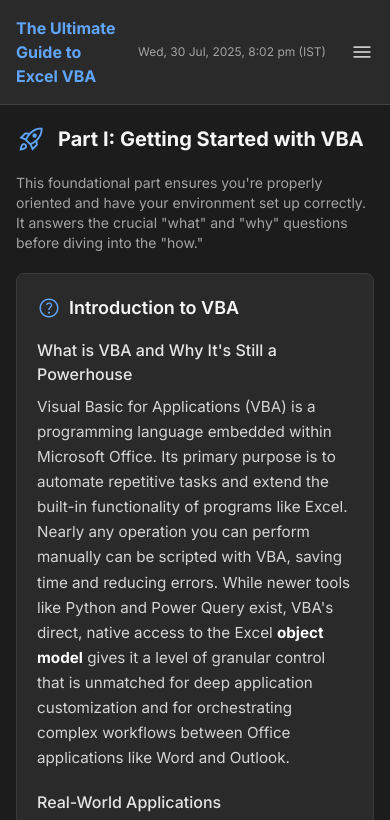
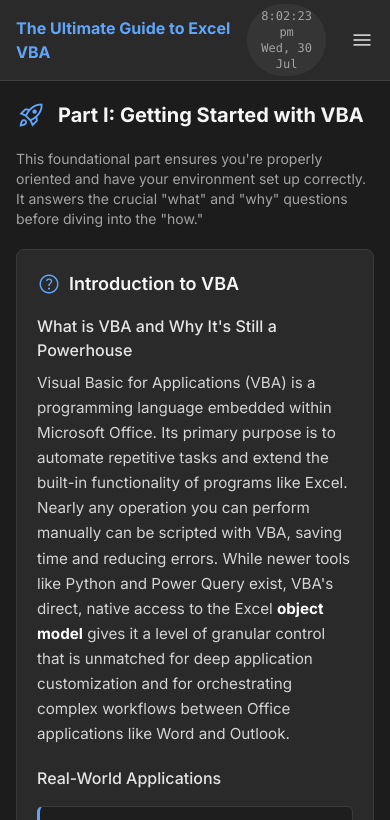
Before and after one commit to saikumar143d/VBA-Learning-Hub, a plain HTML site: page index.html in a window 390 px wide. Shown: the top 820 px of the page. Drawn offline with nearby package versions, Linux system fonts and the light colour scheme.

Commit message:
Update index.html

```diff
--- a/index.html
+++ b/index.html
@@ -172,7 +172,10 @@
         <div class="bg-[#2a2a2a] text-neutral-200 flex justify-between items-center md:hidden sticky top-0 z-40 border-b border-neutral-700">
             <a href="#" class="block p-4 font-bold text-blue-400">The Ultimate Guide to Excel VBA</a>
             <div class="flex items-center">
-                 <span id="mobile-datetime" class="text-xs text-neutral-400 pr-2 whitespace-nowrap"></span>
+                 <div id="mobile-datetime-pill" class="bg-neutral-700/50 rounded-full px-3 py-1 text-xs text-neutral-400 text-center mr-2">
+                    <div id="mobile-time" class="font-mono"></div>
+                    <div id="mobile-date" class="font-mono"></div>
+                </div>
                  <button id="mobile-menu-button" class="p-4 focus:outline-none focus:bg-neutral-700">
                     <span class="material-symbols-outlined">menu</span>
                 </button>
@@ -198,7 +201,7 @@
                 <a href="#part7" class="nav-link p-4 rounded-md"><span class="material-symbols-outlined">assignment</span>Part VII: Real-World Projects</a>
                 <a href="#part8" class="nav-link p-4 rounded-md"><span class="material-symbols-outlined text-purple-400">auto_awesome</span>Part VIII: AI Assistant</a>
             </nav>
-            <div id="desktop-datetime" class="p-4 text-center text-xs text-neutral-500 border-t border-neutral-700">
+            <div id="desktop-datetime" class="p-4 text-center text-xs text-neutral-500 border-t border-neutral-700 font-mono">
                 <!-- Date and time will be inserted here -->
             </div>
         </aside>
@@ -594,7 +597,8 @@ document.addEventListener('DOMContentLoaded', function() {
     const loopContents = document.querySelectorAll('#loop-tabs .tab-content');
     const copyButtons = document.querySelectorAll('.copy-btn');
     const desktopDateTime = document.getElementById('desktop-datetime');
-    const mobileDateTime = document.getElementById('mobile-datetime');
+    const mobileTime = document.getElementById('mobile-time');
+    const mobileDate = document.getElementById('mobile-date');
 
     function toggleMenu() {
         sidebar.classList.toggle('-translate-x-full');
@@ -820,23 +824,30 @@ document.addEventListener('DOMContentLoaded', function() {
 
     function updateDateTime() {
         const now = new Date();
-        const options = {
-            weekday: 'short',
-            year: 'numeric',
-            month: 'short',
-            day: 'numeric',
+        const timeOptions = {
             hour: 'numeric',
             minute: 'numeric',
+            second: 'numeric',
             timeZone: 'Asia/Kolkata',
             hour12: true
         };
-        const formattedDateTime = new Intl.DateTimeFormat('en-IN', options).format(now);
+        const dateOptions = {
+            weekday: 'short',
+            month: 'short',
+            day: 'numeric',
+            timeZone: 'Asia/Kolkata',
+        };
+
+        const formattedTime = new Intl.DateTimeFormat('en-IN', timeOptions).format(now);
+        const formattedDate = new Intl.DateTimeFormat('en-IN', dateOptions).format(now);
+        const fullFormattedDateTime = new Intl.DateTimeFormat('en-IN', { ...dateOptions, year: 'numeric', ...timeOptions }).format(now);
 
         if (desktopDateTime) {
-            desktopDateTime.textContent = formattedDateTime + " (IST)";
+            desktopDateTime.textContent = fullFormattedDateTime + " (IST)";
         }
-        if (mobileDateTime) {
-            mobileDateTime.textContent = formattedDateTime + " (IST)";
+        if (mobileTime && mobileDate) {
+            mobileTime.textContent = formattedTime;
+            mobileDate.textContent = formattedDate;
         }
     }
 
```
